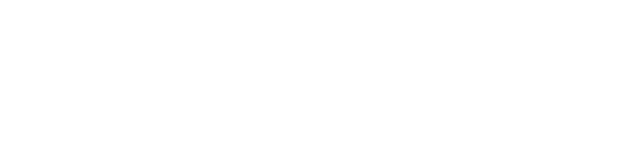
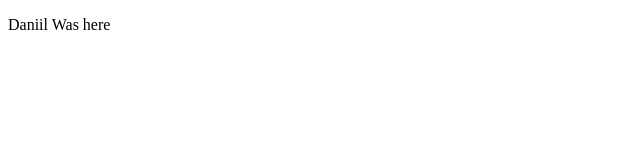
Before and after one commit to kppeace/Podcast-Sida, a plain HTML site: page index.html in a window 1280 px wide. Shown: the whole page, without its empty margins (0-640 px from the left). Drawn offline with Linux system fonts and the light colour scheme.

Commit message:
Daniil was here

```diff
--- a/index.html
+++ b/index.html
@@ -7,6 +7,6 @@
     <title>podcast</title>
 </head>
 <body>
-
+    <p>Daniil Was here</p>
 </body>
 </html>
```
